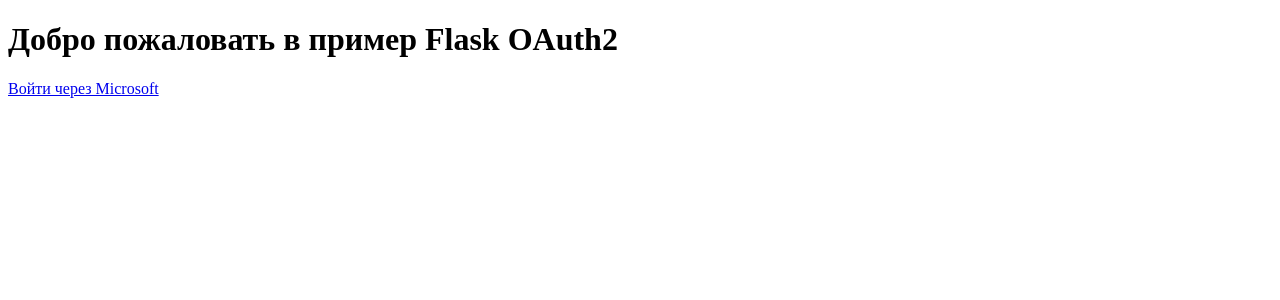
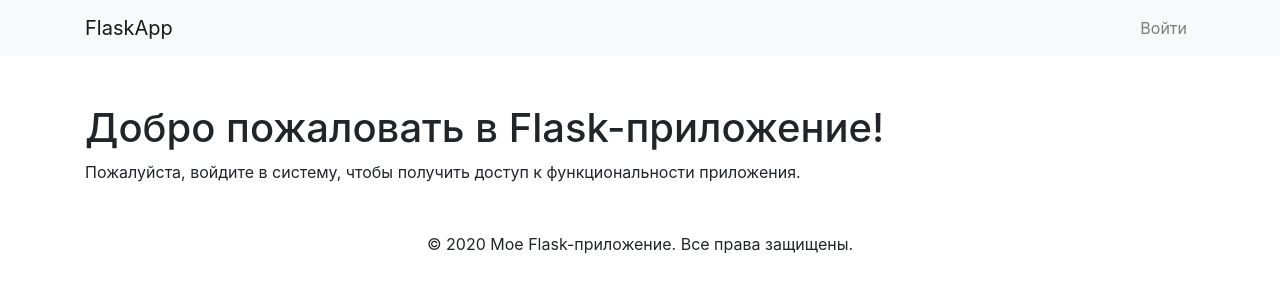
Before and after one commit to yufilchakov/app, a Python web app: template templates/index.html in a window 1280 px wide. Shown: the top 300 px of the page. Run offline with Jinja, Linux system fonts and the light colour scheme; the template is opened without the code that fills it: most values are stand-ins (such as "Sample title", 1, 10 or a date in 2020); some libraries are stand-ins or nearby versions.

Commit message:
add index.html

```diff
--- a/templates/index.html
+++ b/templates/index.html
@@ -1,16 +1,54 @@
-<!doctype html>
-<html lang="en">
+<!DOCTYPE html>
+<html lang="ru">
 <head>
-    <meta charset="utf-8">
-    <title>Flask OAuth2 Example</title>
+    <meta charset="UTF-8">
+    <meta name="viewport" content="width=device-width, initial-scale=1.0">
+    <title>Мое Flask-приложение</title>
+    <link rel="stylesheet" href="https://stackpath.bootstrapcdn.com/bootstrap/4.5.2/css/bootstrap.min.css">
 </head>
 <body>
-    <h1>Добро пожаловать в пример Flask OAuth2</h1>
-    {% if user.is_authenticated %}
-        <p>Hello, {{ user.profile.displayName }}!</p>
-        <a href="{{ url_for('logout') }}">Logout</a>
-    {% else %}
-        <a href="{{ url_for('auth') }}">Войти через Microsoft</a>
-    {% endif %}
+    <nav class="navbar navbar-expand-lg navbar-light bg-light">
+        <div class="container">
+            <a class="navbar-brand" href="#">FlaskApp</a>
+            <button class="navbar-toggler" type="button" data-toggle="collapse" data-target="#navbarNav" aria-controls="navbarNav" aria-expanded="false" aria-label="Toggle navigation">
+                <span class="navbar-toggler-icon"></span>
+            </button>
+            <div class="collapse navbar-collapse" id="navbarNav">
+                <ul class="navbar-nav ml-auto">
+                    {% if user.is_authenticated %}
+                        <li class="nav-item">
+                            <a class="nav-link" href="#">{{ user.name }}</a>
+                        </li>
+                        <li class="nav-item">
+                            <a class="nav-link" href="{{ url_for('auth.logout') }}">Выйти</a>
+                        </li>
+                    {% else %}
+                        <li class="nav-item">
+                            <a class="nav-link" href="{{ url_for('auth.auth_route') }}">Войти</a>
+                        </li>
+                    {% endif %}
+                </ul>
+            </div>
+        </div>
+    </nav>
+
+    <div class="container mt-5">
+        <h1>Добро пожаловать в Flask-приложение!</h1>
+        {% if user.is_authenticated %}
+            <p>Привет, {{user.name}}! Вы успешно вошли в систему.</p>
+        {% else %}
+            <p>Пожалуйста, войдите в систему, чтобы получить доступ к функциональности приложения.</p>
+        {% endif %}
+    </div>
+
+    <footer class="text-center mt-5">
+        <div class="container">
+            <p>&copy; {{year}} Мое Flask-приложение. Все права защищены.</p>
+        </div>
+    </footer>
+
+    <script src="https://code.jquery.com/jquery-3.5.1.slim.min.js"></script>
+    <script src="https://cdn.jsdelivr.net/npm/@popperjs/core@2.9.2/dist/umd/popper.min.js"></script>
+    <script src="https://stackpath.bootstrapcdn.com/bootstrap/4.5.2/js/bootstrap.min.js"></script>
 </body>
 </html>
```
